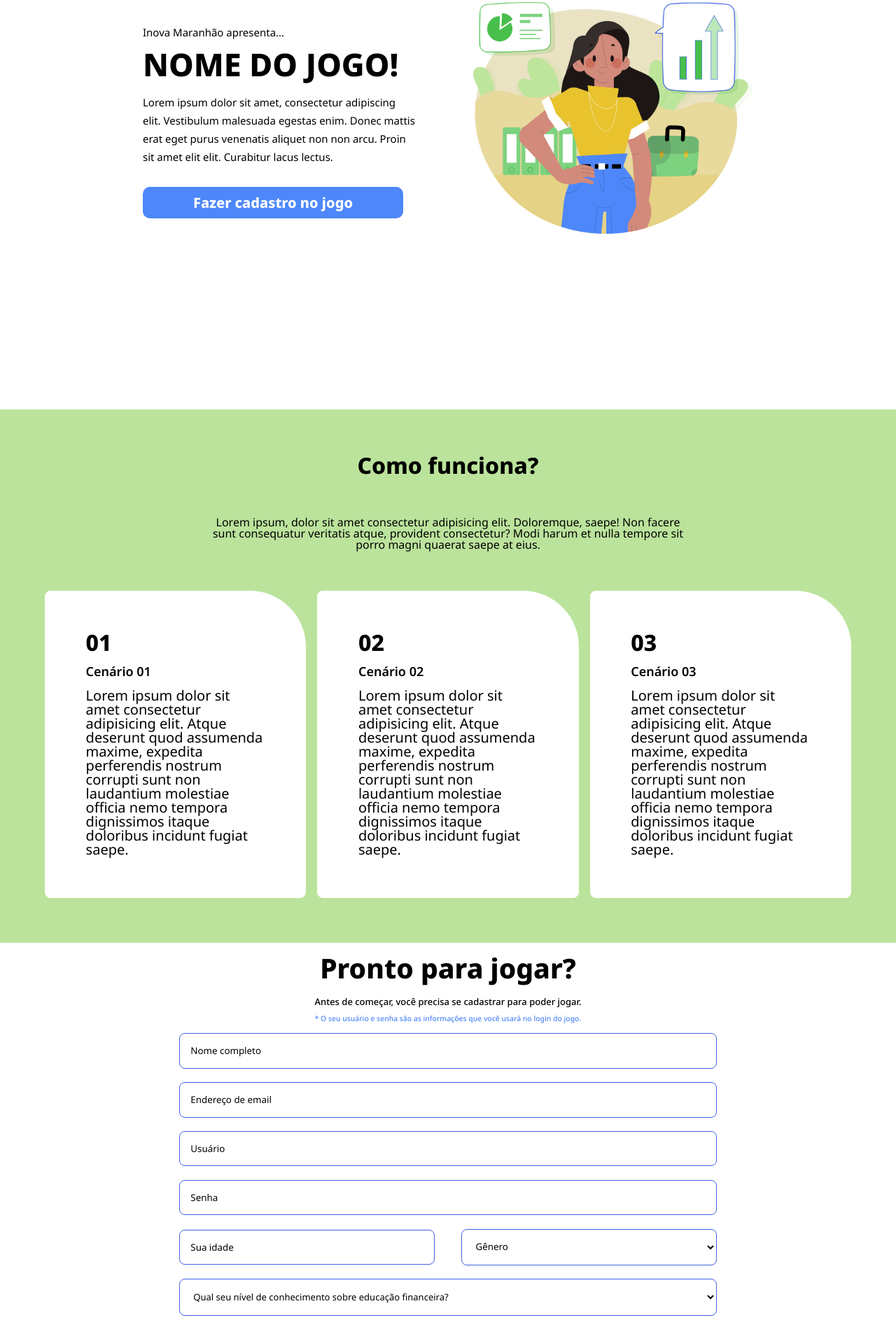
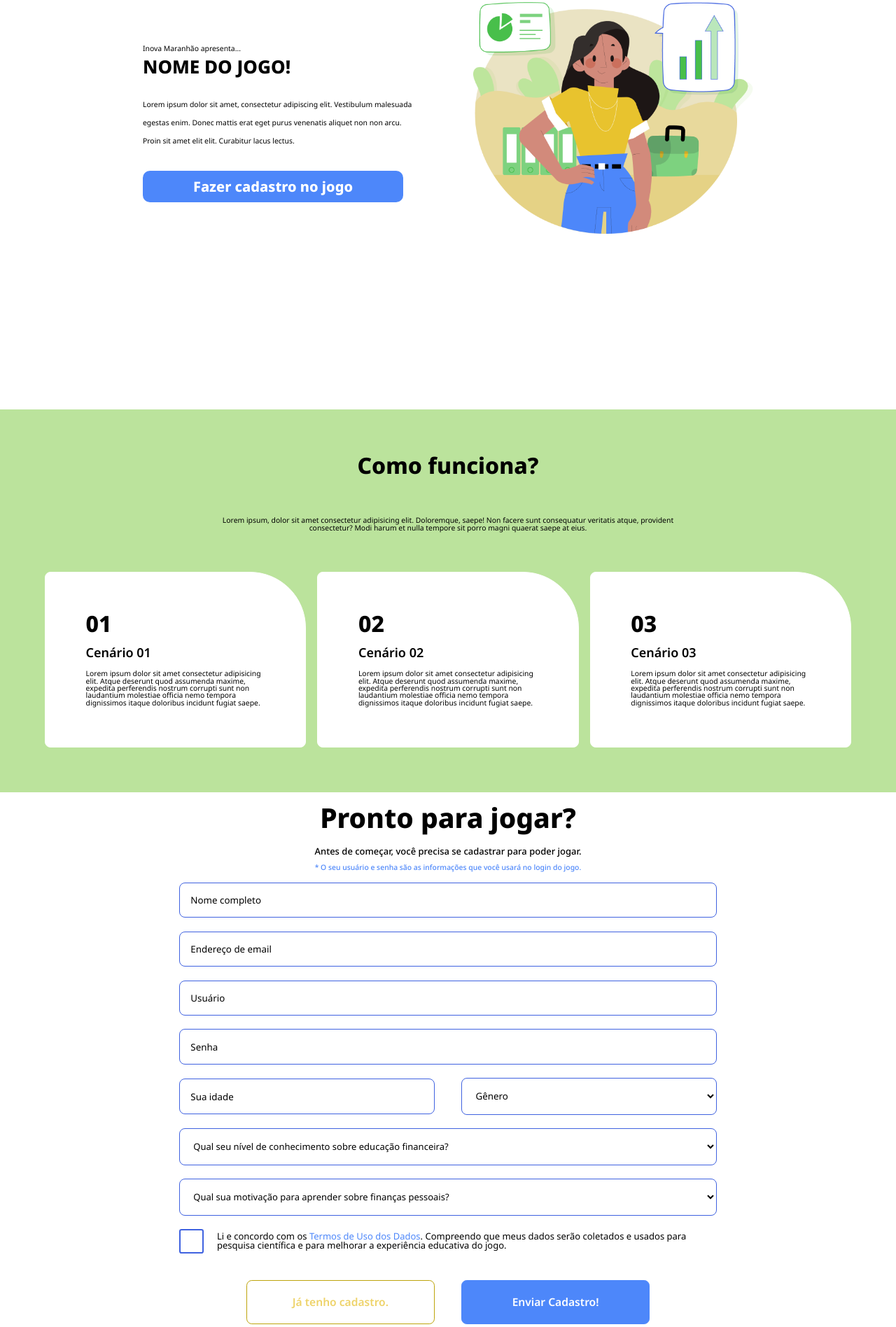
Before and after one commit to dheurymy/asd, a plain HTML site: page index.html in a window 1280 px wide. Shown: the part 311-2207 px from the top of the page at 70% size. Drawn offline with Linux system fonts and the light colour scheme.

Commit message:
Altera estilos gerais

```diff
--- a/assets/styles/fomulario.css
+++ b/assets/styles/fomulario.css
@@ -219,11 +219,11 @@ form > div > select::placeholder {
 
 .botaoSwitch {
    border-color: var(--corBordaAlerta);
-   background-color: var(--corAlerta);
+   background-color: var(--corFundo);
 }
 
 .botaoSwitch > a {
-   color: var(--corFundo);
+   color: var(--corAlerta);
 }
 
 .botaoSubmit {
@@ -238,8 +238,10 @@ form > div > select::placeholder {
 }
 
 .botaoSwitch:hover,
-.botaoSwitch:focus {
+.botaoSwitch:focus,
+.botaoSwitch > a:hover {
    background-color: var(--corHover);
+   color: var(--corFundo);
 }
 
 /* Media queries para telas de tablets */
--- a/assets/styles/media-queries.css
+++ b/assets/styles/media-queries.css
@@ -105,3 +105,14 @@
         font-size: 15px;
     }
 }
+
+@media screen and (min-width: 768px){
+    header nav .logo{
+        display: flex;
+    }
+
+    .introduction img{
+
+        margin-left: 0px;
+    }
+}
--- a/assets/styles/midStyle.css
+++ b/assets/styles/midStyle.css
@@ -38,7 +38,7 @@
 }
 
 .midContentLegend {
-    font-size: 1rem;
+    font-size: 0.8em;
     font-weight: 400;
     text-align: center;
 
@@ -91,7 +91,7 @@
 }
 
 .cardLegend {
-    font-size: 2.5vh;
+    font-size: 0.8em;
     font-weight: 400;
 
     text-align: left;
--- a/assets/styles/style.css
+++ b/assets/styles/style.css
@@ -44,6 +44,7 @@ header nav .logo{
     font-size: 35px;
     font-weight: 800;
     text-transform: uppercase;
+    display: none;
 }
 
 header nav .navlinks{
@@ -119,22 +120,25 @@ header nav .hamburger, .closeIcon{
 .introduction__content{
     max-width: 390px;
     line-height: 26px;
+
+
+
 }
 
 .introduction__content .introduction__content__text{
-    font-size: 15px;
+    font-size: 0.8em;
     font-weight: 400;
-    margin-bottom: 20px;
+
 }
 
 .introduction__content .introduction__content__title{
-    font-size: 45px;
+    font-size: 2em;
     font-weight: 800;
     margin-bottom: 28px;
 }
 
 .introduction__content .introduction__content__paragraph{
-    font-size: 15px;
+    font-size: 0.8em;
     font-weight: 400;
     margin-bottom: 40px;
 }
@@ -152,6 +156,7 @@ header nav .hamburger, .closeIcon{
     max-width: 100%;
     width: 400px;
     height: auto;
+    margin-left: 10px;
 }
 
 /* == ANIMAÇÃO PARA OS LINKS NO MENU == */
```
